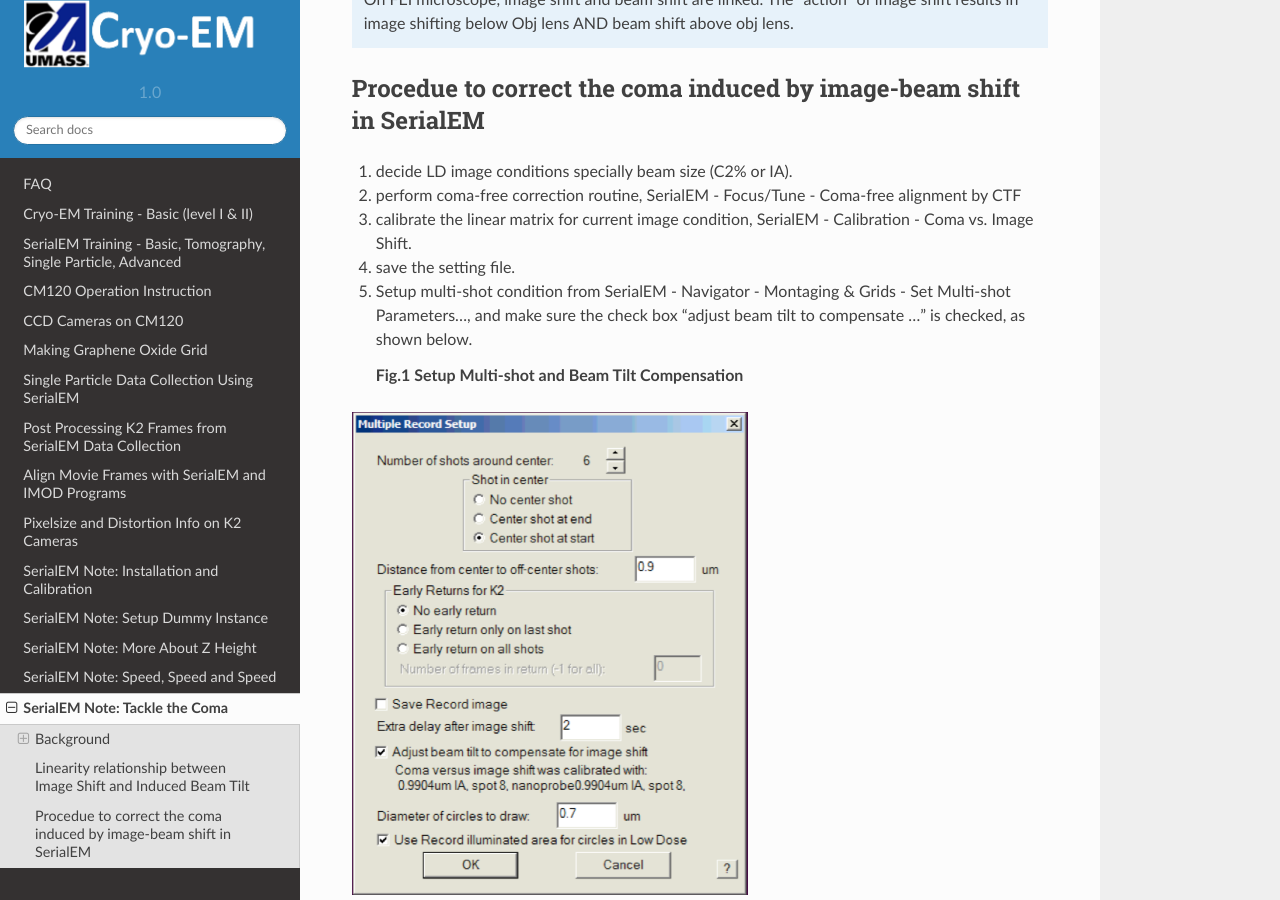
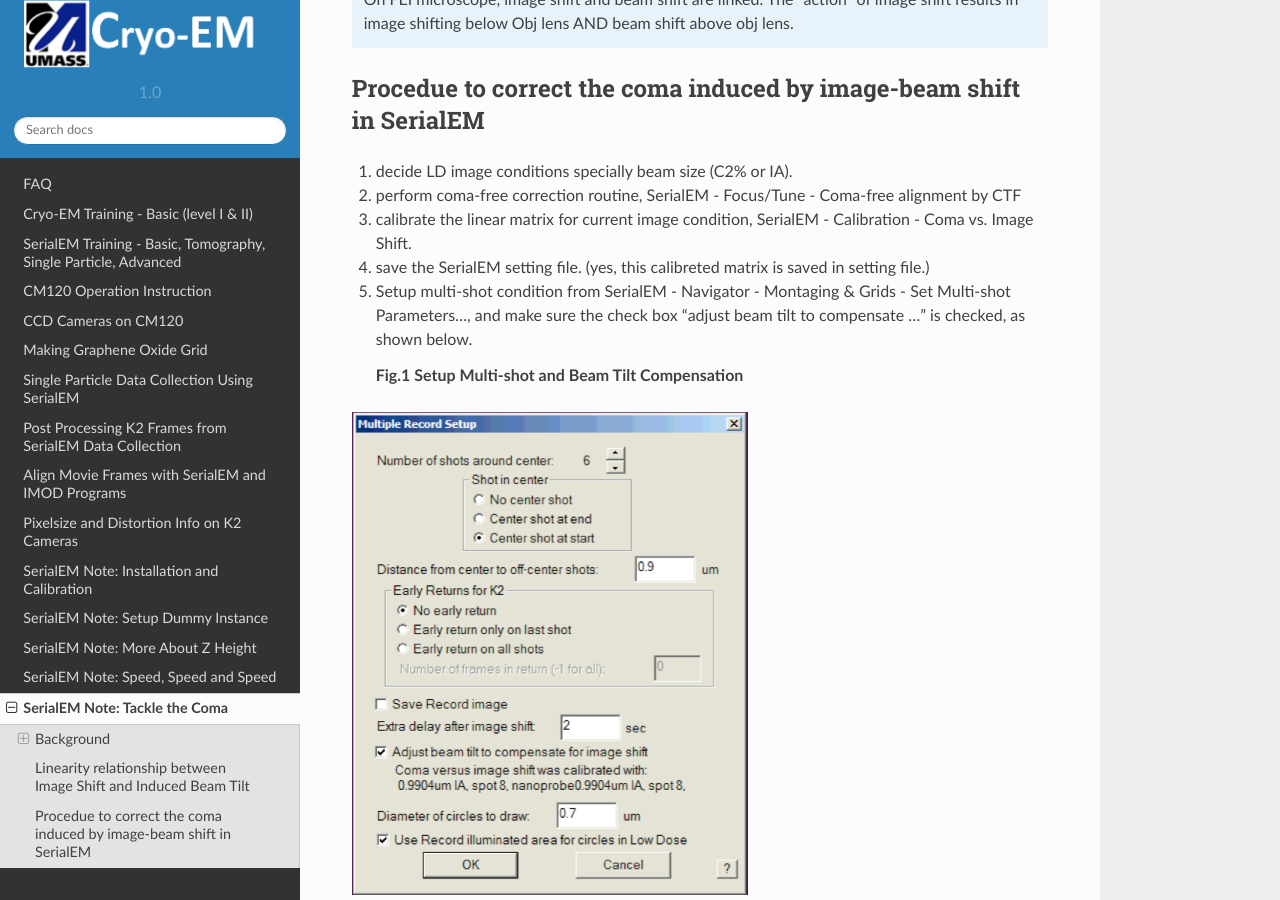
Before and after one commit to xuchen66/sphinx-emdocs, a Sphinx documentation site: the page built from source/serialEM-note-tackle-coma.rst, in a window 1280 px wide and 900 px high, scrolled down 2187 px. Built offline with Sphinx 7.4.7 and the Read the Docs theme 2.0.0, drawn with Linux system fonts in a browser that asks for light colours; pages that are not in the unit, such as notebooks, are missing from menus.

Commit message:
Update serialEM-note-tackle-coma.rst

```diff
--- a/source/serialEM-note-tackle-coma.rst
+++ b/source/serialEM-note-tackle-coma.rst
@@ -86,7 +86,7 @@
 1. decide LD image conditions specially beam size (C2% or IA).
 #. perform coma-free correction routine, SerialEM - Focus/Tune - Coma-free alignment by CTF
 #. calibrate the linear matrix for current image condition, SerialEM - Calibration - Coma vs. Image Shift.
-#. save the setting file.
+#. save the SerialEM setting file. (yes, this calibreted matrix is saved in setting file.)
 #. Setup multi-shot condition from SerialEM - Navigator - Montaging & Grids - Set Multi-shot Parameters..., and make sure the
    check box "adjust beam tilt to compensate ..." is checked, as shown below.
 
```
